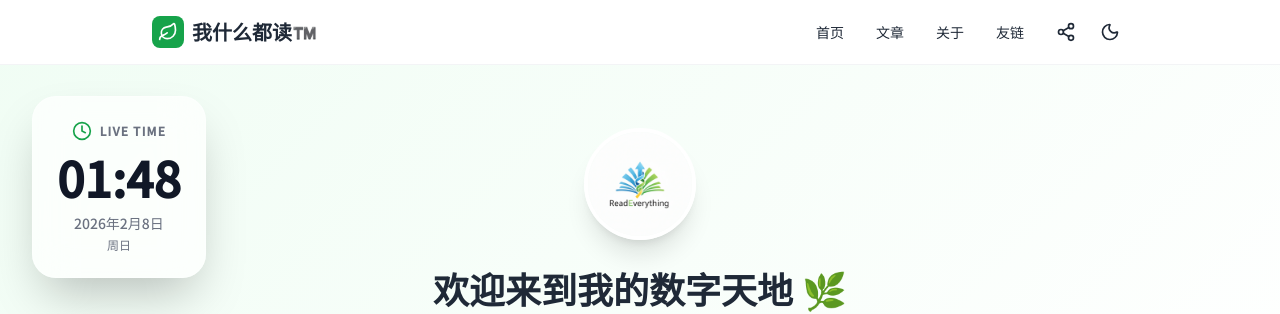
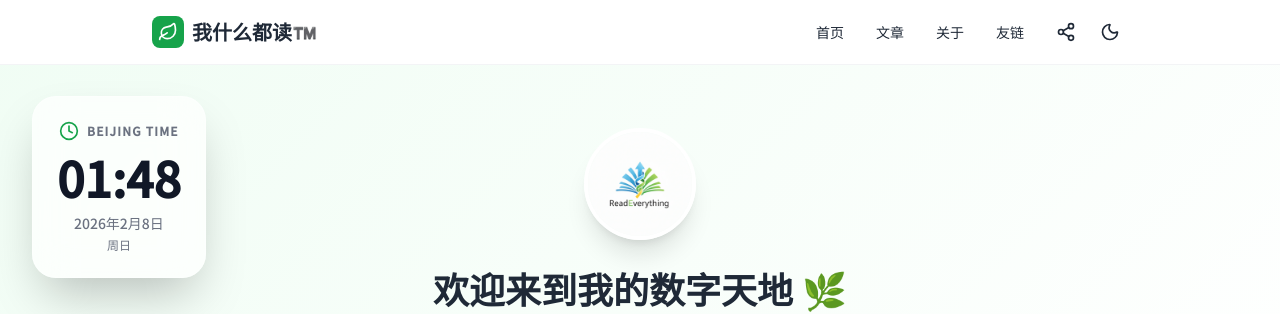
Before and after one commit to whydoIneedaname-cyber/whydoIneedaname-cyber.github.io, a Jekyll site: the page built from index.html, in a window 1280 px wide. Shown: the top 314 px of the page. Built offline with Jekyll 4.4.1, drawn with Linux system fonts in a browser that asks for light colours; nearby versions of some CDN libraries.

Commit message:
Change time label to 'Beijing Time' and include seconds
Updated the displayed time label from 'Live Time' to 'Beijing Time' and added seconds to the clock update function.

```diff
--- a/index.html
+++ b/index.html
@@ -103,7 +103,7 @@ layout: null
             <div class="flex items-center justify-center gap-2">
                 <i data-lucide="clock" class="w-5 h-5 text-green-600"></i>
                 <div class="text-xs font-bold text-gray-500 dark:text-gray-400 uppercase tracking-widest">
-                    Live Time
+                    Beijing Time
                 </div>
             </div>
             <div class="text-5xl font-bold text-gray-900 dark:text-white tabular-nums">
```
Also changed, not shown: other parts of index.html (+1 -0 lines).
